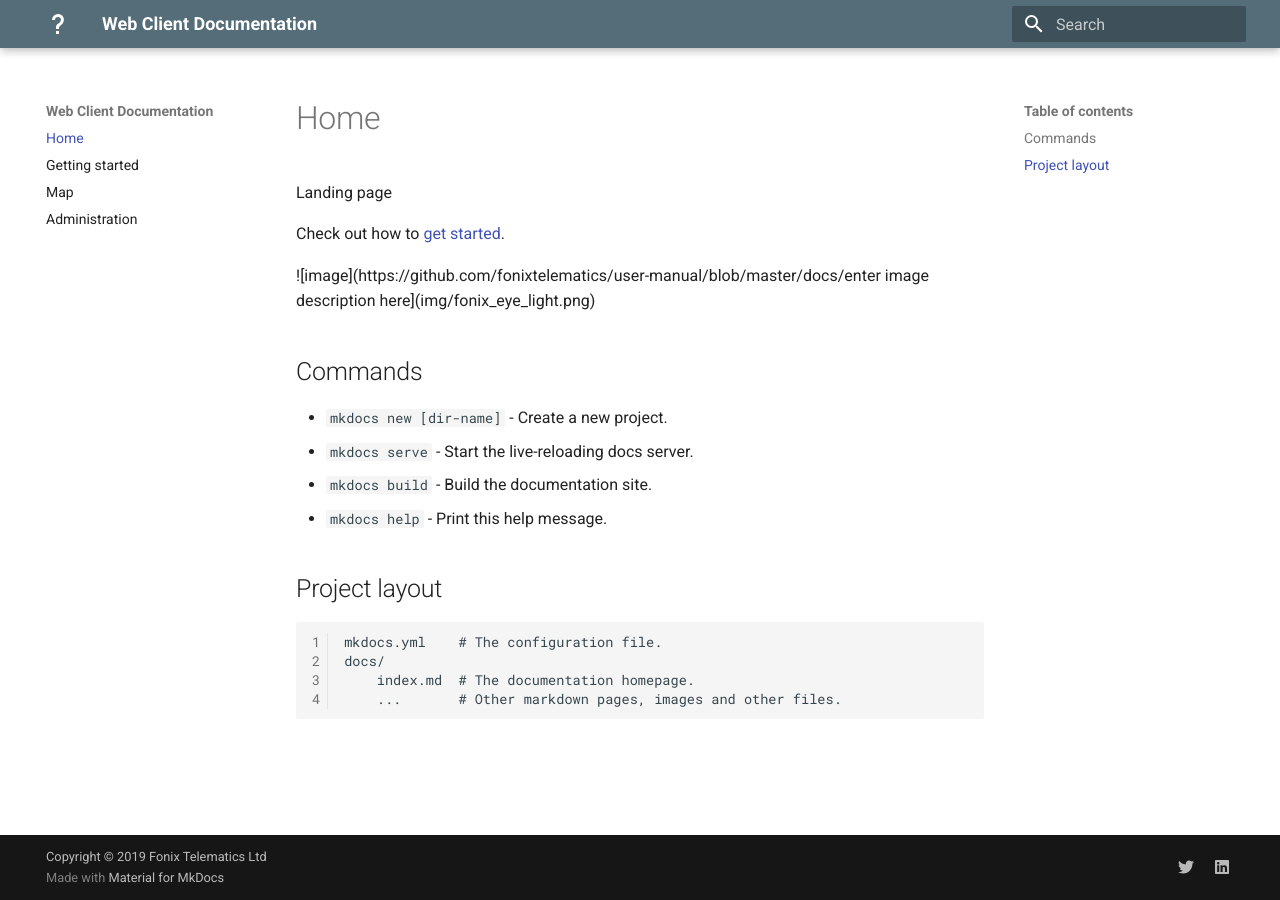
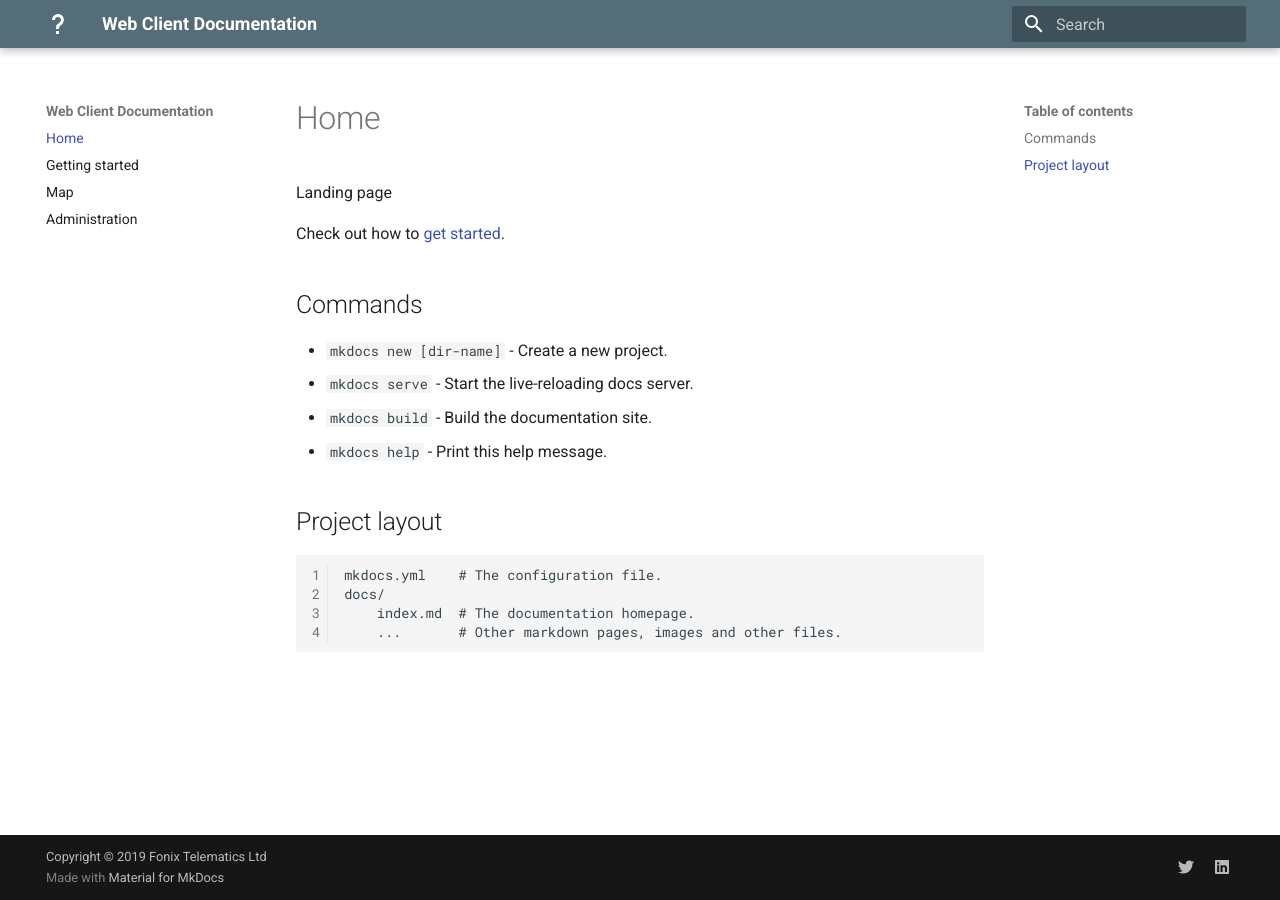
Before and after one commit to fonixtelematics/user-manual, an MkDocs documentation site: the page built from docs/index.md, in a window 1280 px wide. Built offline with MkDocs 1.6.1 and Material for MkDocs 9.7.7, drawn with Linux system fonts in a browser that asks for light colours; some of the changed lines change nothing that is shown.

Commit message:
docs/index.md updated from https://stackedit.io/

```diff
--- a/docs/index.md
+++ b/docs/index.md
@@ -3,8 +3,6 @@
 Landing page
 
 Check out how to [get started](getting-started.md).
-
-![image](https://github.com/fonixtelematics/user-manual/blob/master/docs/enter image description here](img/fonix_eye_light.png)
 
 ## Commands
 
@@ -20,6 +18,7 @@ Check out how to [get started](getting-started.md).
         index.md  # The documentation homepage.
         ...       # Other markdown pages, images and other files.
 <!--stackedit_data:
-eyJoaXN0b3J5IjpbMTU4MTUzMjc2NywtMzU2NTU5NDM3LDYwNz
-Y0Mzc2MiwtNDY5NTM1NjEyLC0xMjg3OTc4MzcwXX0=
+eyJoaXN0b3J5IjpbNjA3NjQzNzYyLDE1ODE1MzI3NjcsLTM1Nj
+U1OTQzNyw2MDc2NDM3NjIsLTQ2OTUzNTYxMiwtMTI4Nzk3ODM3
+MF19
 -->
```
